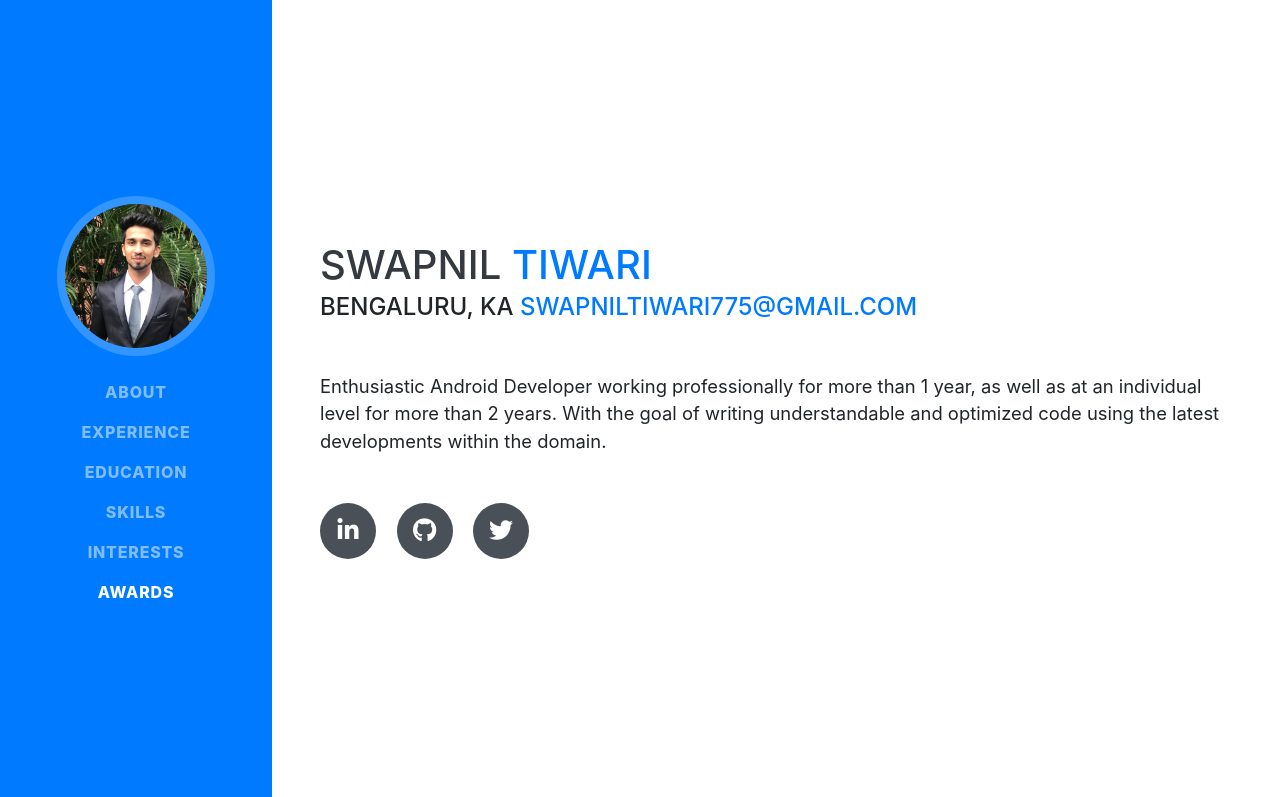
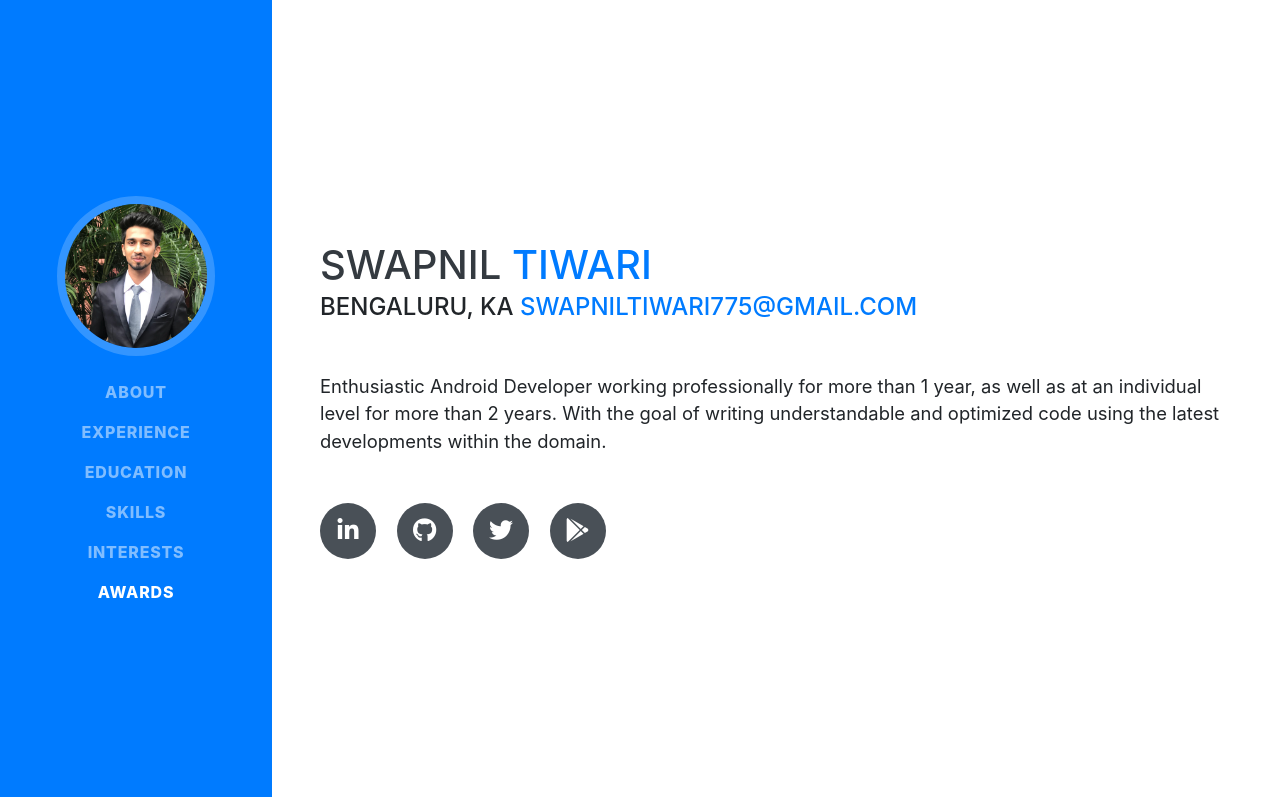
Before and after one commit to swapnil1104/pages, a website with bundled scripts: page index.html in a window 1280 px wide. Shown: the top 797 px of the page. Built offline with nearby package versions, Linux system fonts and the light colour scheme; a web font is replaced by a local one.

Commit message:
Updated changes in template

```diff
--- a/index.html
+++ b/index.html
@@ -82,9 +82,9 @@
           <a href="https://twitter.com/swapnil1996t">
             <i class="fab fa-twitter"></i>
           </a>
-          <!-- <a href="#">
-            <i class="fab fa-facebook-f"></i>
-          </a> -->
+          <a href="https://play.google.com/store/apps/dev?id=4790692576534326586">
+            <i class="fab fa-google-play"></i>
+          </a>
         </div>
       </div>
     </section>
```
